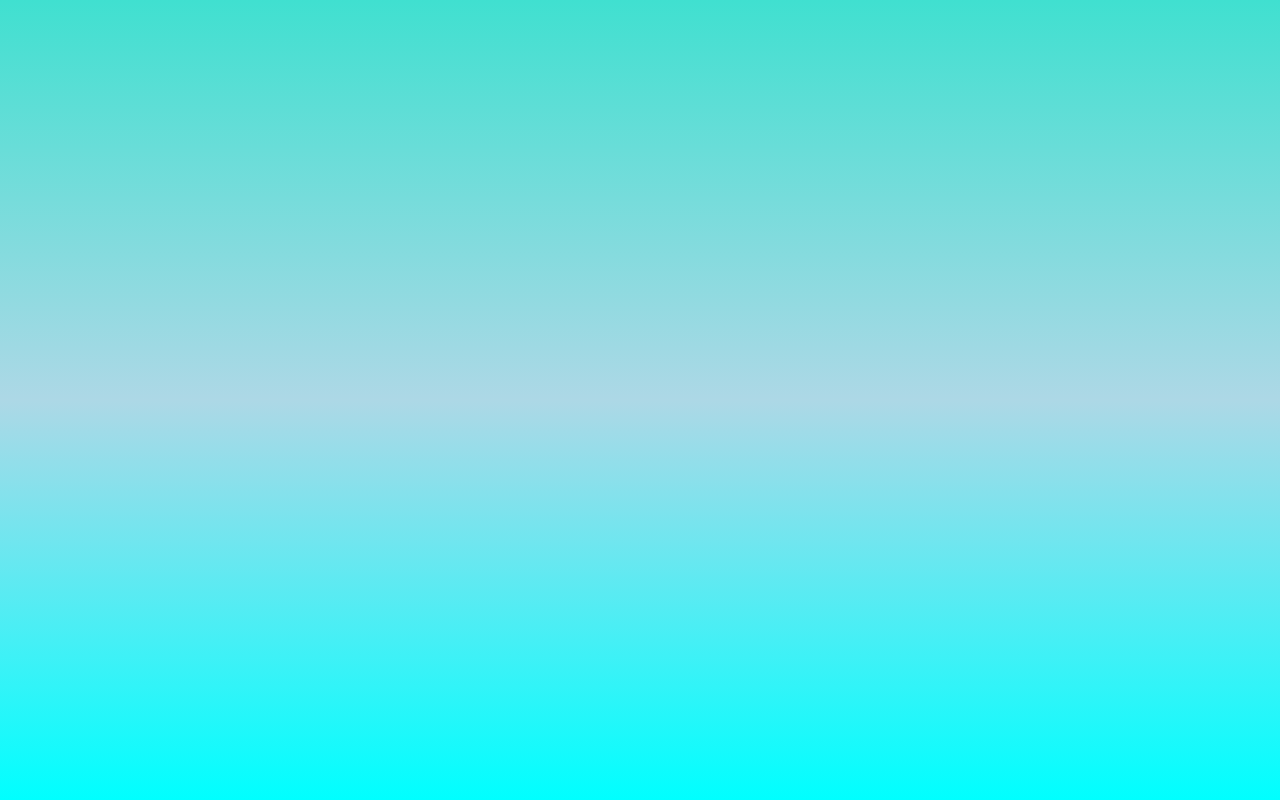
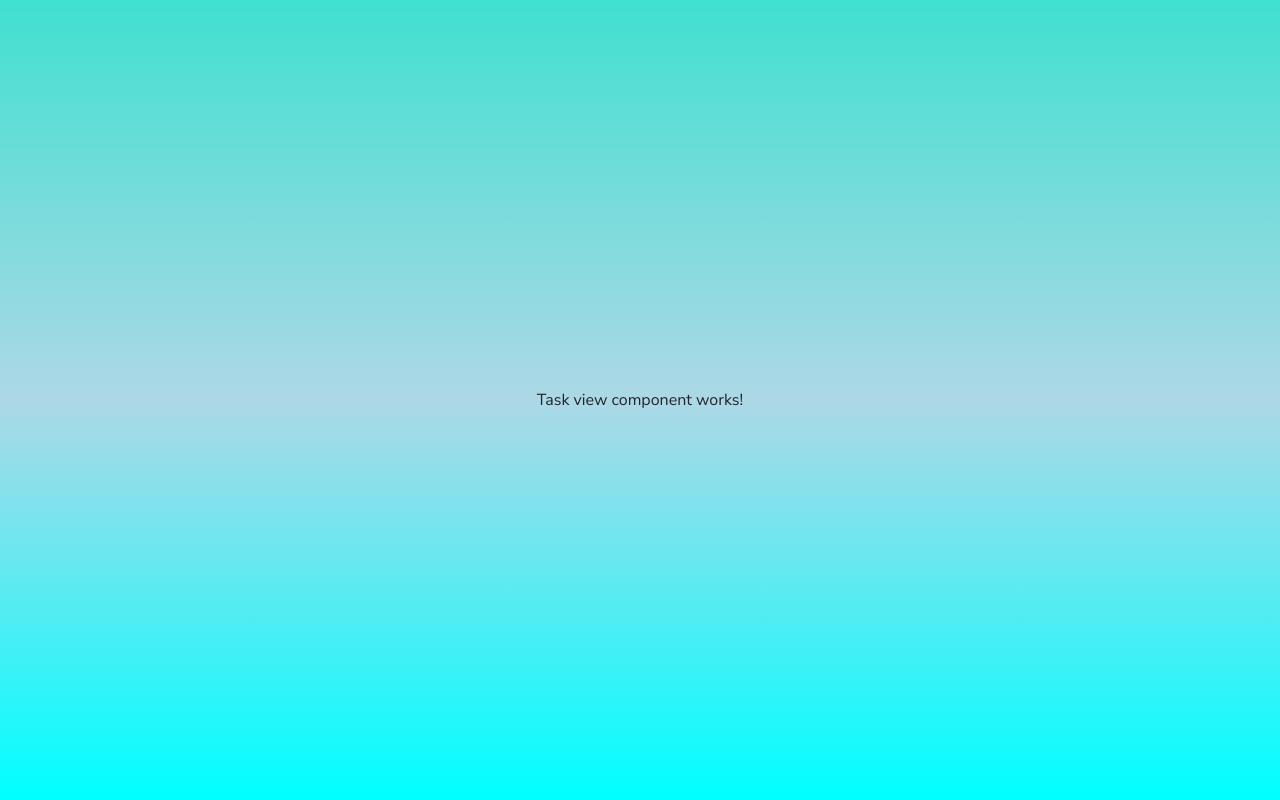
Before and after one commit to lilwani/task-manager, an Angular app: page /taskview in a window 1280 px wide. Before the commit this address led to /. Built offline with nearby package versions, Linux system fonts and the light colour scheme.

Commit message:
Add task view path

```diff
--- a/src/app/app-routing.module.ts
+++ b/src/app/app-routing.module.ts
@@ -4,7 +4,8 @@ import { LoginPageComponent } from './pages/login-page/login-page.component';
 import { TaskViewComponent } from "./pages/task-view/task-view.component";
 
 const routes: Routes = [
-   {path: '', component: LoginPageComponent}
+   {path: '', component: LoginPageComponent},
+   {path: 'taskview', component:TaskViewComponent}
 ];
 
 @NgModule({
--- a/src/app/pages/login-page/login-page.component.html
+++ b/src/app/pages/login-page/login-page.component.html
@@ -1,7 +1,7 @@
 <div class="card" style="width: 25rem;">
   <img src="../../../assets/static/user.svg" class="card-img-top profile-image">
   <div class="card-body">
-    <form class="form-signin">
+    <form action="/taskview" class="form-signin">
       <span id="reauth-email" class="reauth-email"></span>
       <input type="email" id="inputEmail" class="form-control" placeholder="Email address" required autofocus>
       <input type="password" id="inputPassword" class="form-control" placeholder="Password" required>
--- a/src/app/pages/task-view/task-view.component.html
+++ b/src/app/pages/task-view/task-view.component.html
@@ -1,3 +1,3 @@
-<div class="container" style="display: flex; justify-content: center; align-items: center; height: 100%">
-    Task view component works
+<div>
+    Task view component works!
 </div>
```
